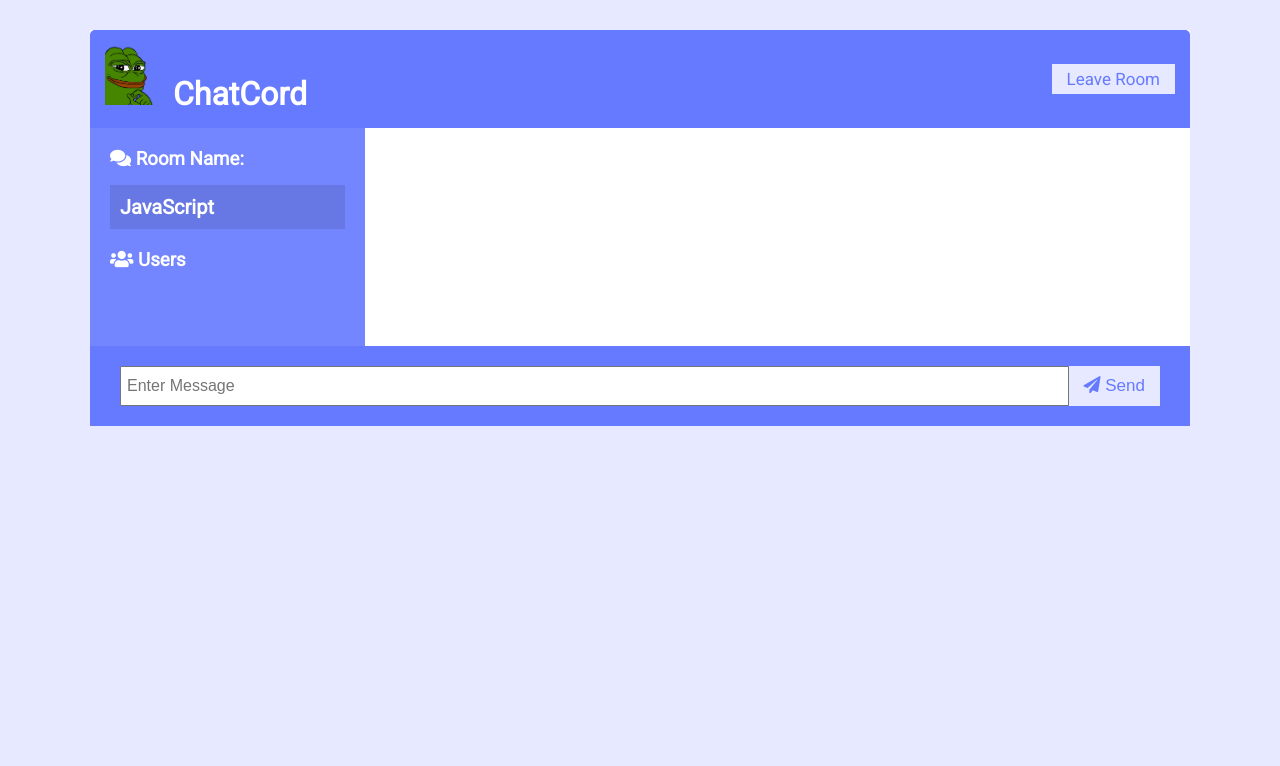
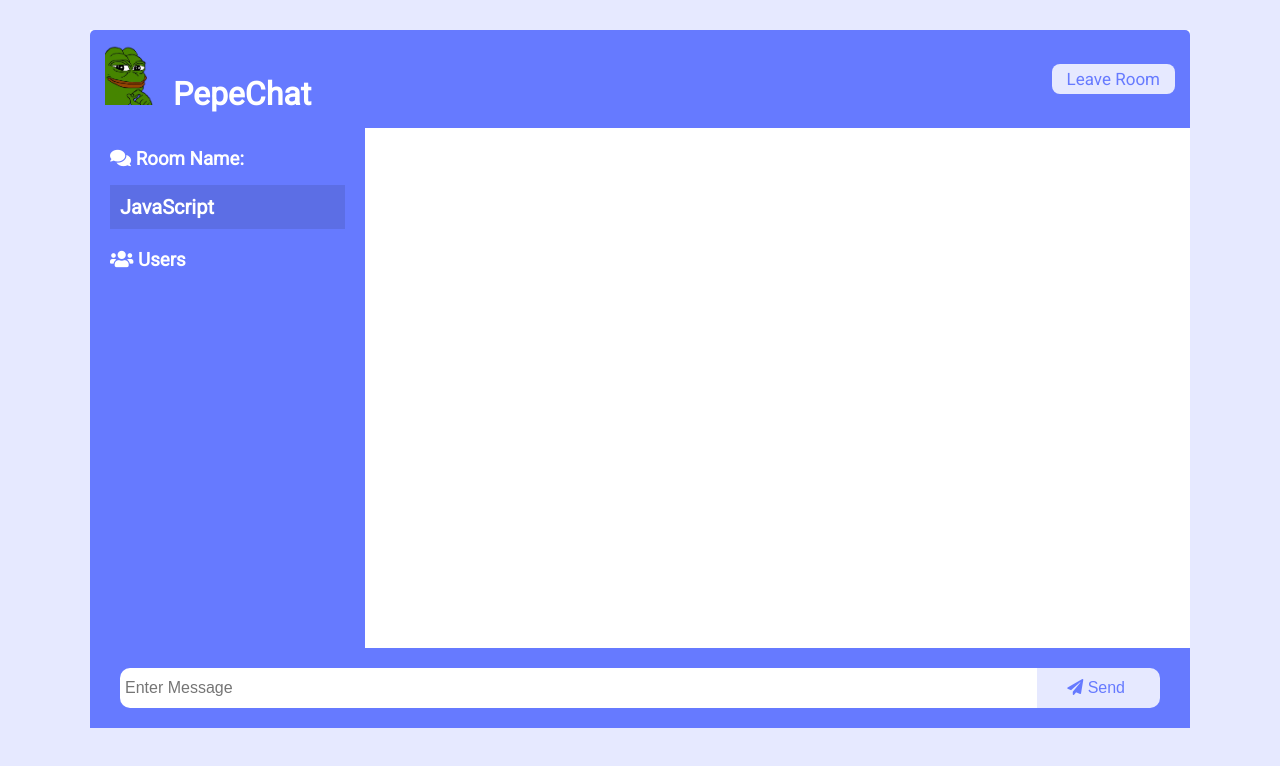
Before and after one commit to AthirsonSilva/chat-cord, a website: page public/chat.html in a window 1280 px wide. Drawn offline with nearby package versions, Linux system fonts and the light colour scheme; no server answers.

Commit message:
Feat: styling

```diff
--- a/public/chat.html
+++ b/public/chat.html
@@ -22,9 +22,9 @@
 						width="60"
 						alt="ChatCord Logo"
 					/>
-					ChatCord
+					PepeChat
 				</h1>
-				<a href="index.html" class="btn">Leave Room</a>
+				<a href="index.html" class="btn leave-btn">Leave Room</a>
 			</header>
 			<main class="chat-main">
 				<div class="chat-sidebar">
--- a/public/css/style.css
+++ b/public/css/style.css
@@ -2,7 +2,7 @@
 
 :root {
 	--dark-color-a: #667aff;
-	--dark-color-b: #7386ff;
+	--dark-color-b: #667aff;
 	--light-color: #e6e9ff;
 	--success-color: #5cb85c;
 	--error-color: #d9534f;
@@ -38,10 +38,20 @@ a {
 	font-size: 17px;
 }
 
+.leave-btn {
+	border-radius: 8px;
+}
+
+.join-form input[type='text'], .join-form select {
+	border: none;
+	border-radius: 5px;
+}
+
 /* Chat Page */
 
 .chat-container {
 	max-width: 1100px;
+	min-height: 65vh;
 	background: #fff;
 	margin: 30px auto;
 	overflow: hidden;
@@ -68,6 +78,7 @@ a {
 	color: #fff;
 	padding: 20px 20px 60px;
 	overflow-y: scroll;
+	overflow-x: hidden;
 }
 
 .chat-sidebar h2 {
@@ -88,6 +99,7 @@ a {
 .chat-messages {
 	padding: 30px;
 	max-height: 500px;
+	min-height: 65vh;
 	overflow-y: scroll;
 }
 
@@ -124,6 +136,18 @@ a {
 	padding: 5px;
 	height: 40px;
 	flex: 1;
+	border-top-left-radius: 10px;
+	border-bottom-left-radius: 10px;
+	border: none;
+}
+
+.chat-form-container button {
+	font-size: 16px;
+	padding: 5px 35px 5px 30px;
+	height: 40px;
+	border-top-right-radius: 10px;
+	border-bottom-right-radius: 10px;
+	border: none;
 }
 
 /* Join Page */
--- a/server.js
+++ b/server.js
@@ -28,7 +28,7 @@ io.on('connection', (connection) => {
 
 		connection.emit(
 			'message',
-			formatMessage(botName, 'Welcome to ChatCord!'),
+			formatMessage(botName, 'Welcome to PepeChat!'),
 		)
 
 		connection.broadcast
```
Also changed, not shown: public/index.html (+14 -9 lines).
